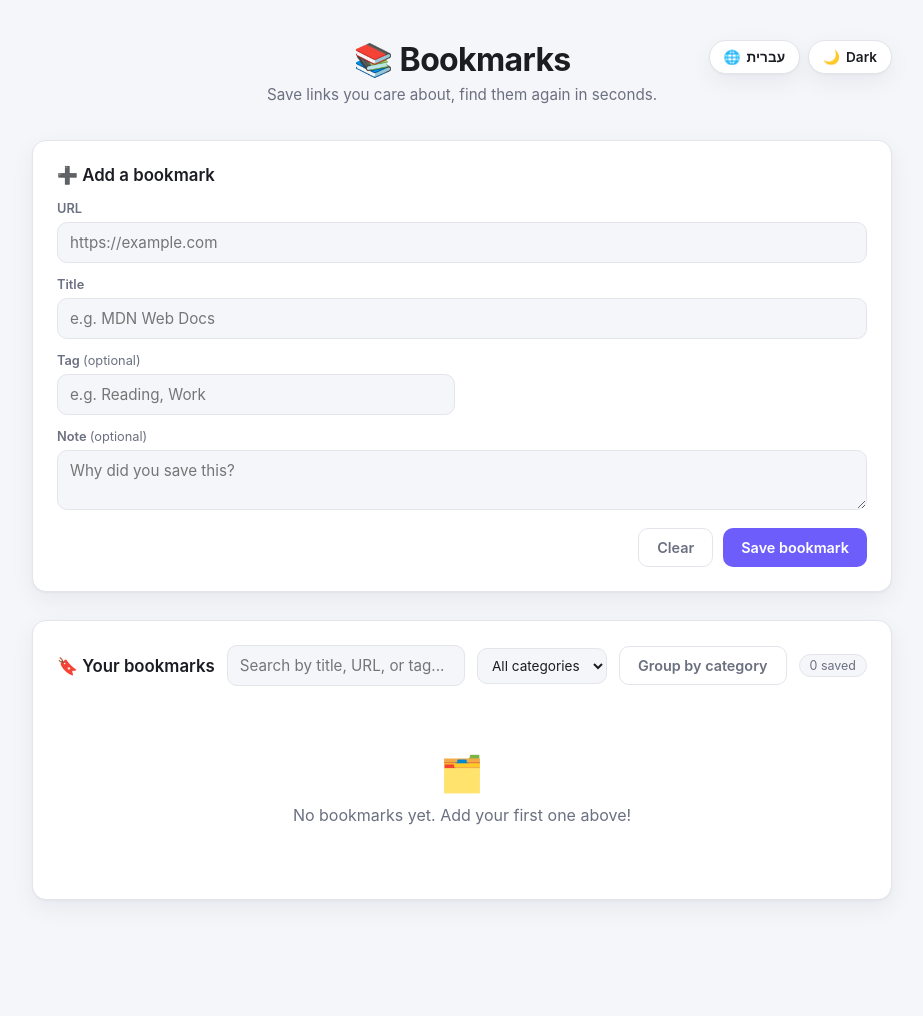
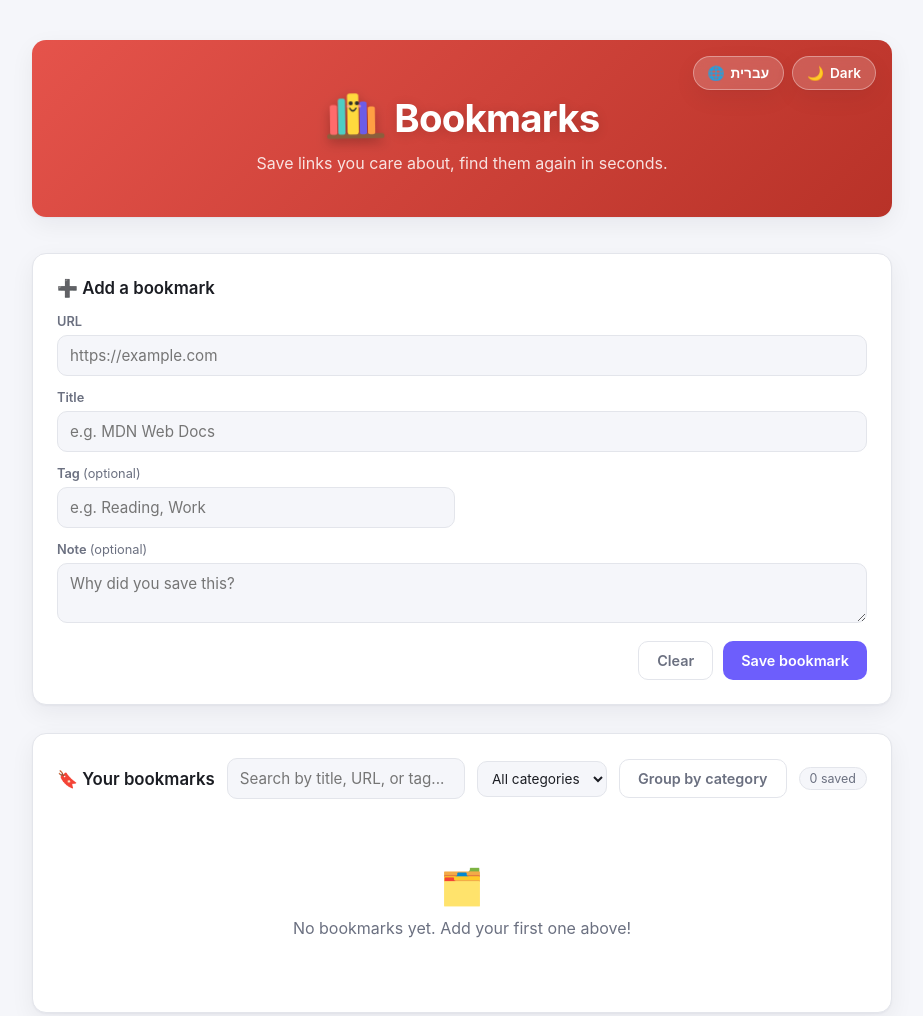
Before and after one commit to Shmuel1987/bookmarks, a website: page index.html in a window 1280 px wide. Shown: the whole page, without its empty margins (178-1101 px from the left). Before the commit the page ends 980 px from the top, so only its background shows below. Drawn offline with Linux system fonts and the light colour scheme.

Commit message:
changed the app header
Co-Authored-By: Claude Sonnet 5 <noreply@anthropic.com>

```diff
--- a/index.html
+++ b/index.html
@@ -19,7 +19,19 @@
           <span id="theme-label">Dark</span>
         </button>
       </div>
-      <h1 data-i18n="title">📚 Bookmarks</h1>
+      <h1><span class="logo-emoji" aria-hidden="true"><svg viewBox="0 0 120 100" xmlns="http://www.w3.org/2000/svg">
+        <rect x="4" y="86" width="112" height="10" rx="5" fill="#8b5e3c"/>
+        <rect x="10" y="30" width="14" height="58" rx="4" fill="#ff6b6b"/>
+        <rect x="26" y="18" width="14" height="70" rx="4" fill="#4ecdc4"/>
+        <rect x="44" y="8" width="22" height="80" rx="5" fill="#ffd93d"/>
+        <rect x="68" y="24" width="14" height="64" rx="4" fill="#6c5ce7"/>
+        <rect x="84" y="34" width="14" height="54" rx="4" fill="#ff9f43"/>
+        <circle cx="51" cy="27" r="4" fill="#2b2b2b"/>
+        <circle cx="63" cy="27" r="4" fill="#2b2b2b"/>
+        <circle cx="46" cy="33" r="3" fill="#ff9aa2" opacity="0.7"/>
+        <circle cx="68" cy="33" r="3" fill="#ff9aa2" opacity="0.7"/>
+        <path d="M49 37 Q55 47 61 37" stroke="#2b2b2b" stroke-width="3" fill="none" stroke-linecap="round"/>
+      </svg></span> <span data-i18n="title">Bookmarks</span></h1>
       <p data-i18n="subtitle">Save links you care about, find them again in seconds.</p>
     </header>
 
@@ -74,7 +86,7 @@
 
   const translations = {
     en: {
-      title: '📚 Bookmarks',
+      title: 'Bookmarks',
       subtitle: 'Save links you care about, find them again in seconds.',
       addSectionTitle: '➕ Add a bookmark',
       labelUrl: 'URL',
@@ -108,7 +120,7 @@
       langLabel: 'עברית'
     },
     he: {
-      title: '📚 סימניות',
+      title: 'סימניות',
       subtitle: 'שמרו קישורים שחשובים לכם, ומצאו אותם שוב תוך שניות.',
       addSectionTitle: '➕ הוספת סימנייה',
       labelUrl: 'כתובת URL',
--- a/styles.css
+++ b/styles.css
@@ -79,24 +79,65 @@ header {
   text-align: center;
   margin-bottom: 36px;
   position: relative;
+  padding: 44px 24px;
+  border-radius: var(--radius);
+  background: linear-gradient(135deg, #e5534b 0%, #b83228 100%);
+  box-shadow: var(--shadow);
+  overflow: hidden;
 }
 
 header h1 {
-  font-size: 2rem;
-  margin: 0 0 6px;
+  font-size: 2.4rem;
+  margin: 0 0 8px;
   letter-spacing: -0.02em;
+  color: #fff;
+  text-shadow: 0 2px 12px rgba(0,0,0,0.15);
+}
+
+.logo-emoji {
+  display: inline-block;
+  width: 1.6em;
+  height: 1.6em;
+  vertical-align: -0.35em;
+  transform: rotate(-8deg);
+  filter: drop-shadow(0 4px 6px rgba(0,0,0,0.25));
+  animation: logo-wobble 4s ease-in-out infinite;
+  transform-origin: 70% 70%;
+}
+
+.logo-emoji svg {
+  width: 100%;
+  height: 100%;
+  display: block;
+}
+
+header h1:hover .logo-emoji {
+  animation: logo-bounce 0.6s ease;
+}
+
+@keyframes logo-wobble {
+  0%, 100% { transform: rotate(-8deg); }
+  50% { transform: rotate(6deg); }
+}
+
+@keyframes logo-bounce {
+  0% { transform: scale(1) rotate(-8deg); }
+  30% { transform: scale(1.3) rotate(12deg); }
+  50% { transform: scale(0.9) rotate(-14deg); }
+  70% { transform: scale(1.15) rotate(8deg); }
+  100% { transform: scale(1) rotate(-8deg); }
 }
 
 header p {
-  color: var(--text-muted);
+  color: rgba(255,255,255,0.85);
   margin: 0;
-  font-size: 0.95rem;
+  font-size: 1rem;
 }
 
 .header-controls {
   position: absolute;
-  top: 0;
-  right: 0;
+  top: 16px;
+  right: 16px;
   display: flex;
   align-items: center;
   gap: 8px;
@@ -104,16 +145,17 @@ header p {
 
 [dir="rtl"] .header-controls {
   right: auto;
-  left: 0;
+  left: 16px;
 }
 
 .theme-toggle {
   display: flex;
   align-items: center;
   gap: 6px;
-  background: var(--surface);
-  border: 1px solid var(--border);
-  color: var(--text);
+  background: rgba(255,255,255,0.18);
+  border: 1px solid rgba(255,255,255,0.35);
+  color: #fff;
+  backdrop-filter: blur(6px);
   padding: 8px 14px;
   border-radius: 999px;
   font-size: 0.85rem;
@@ -122,7 +164,7 @@ header p {
   box-shadow: var(--shadow);
   transition: background 0.15s, transform 0.05s;
 }
-.theme-toggle:hover { background: var(--accent-soft); }
+.theme-toggle:hover { background: rgba(255,255,255,0.3); }
 .theme-toggle:active { transform: scale(0.97); }
 
 .card {
```
